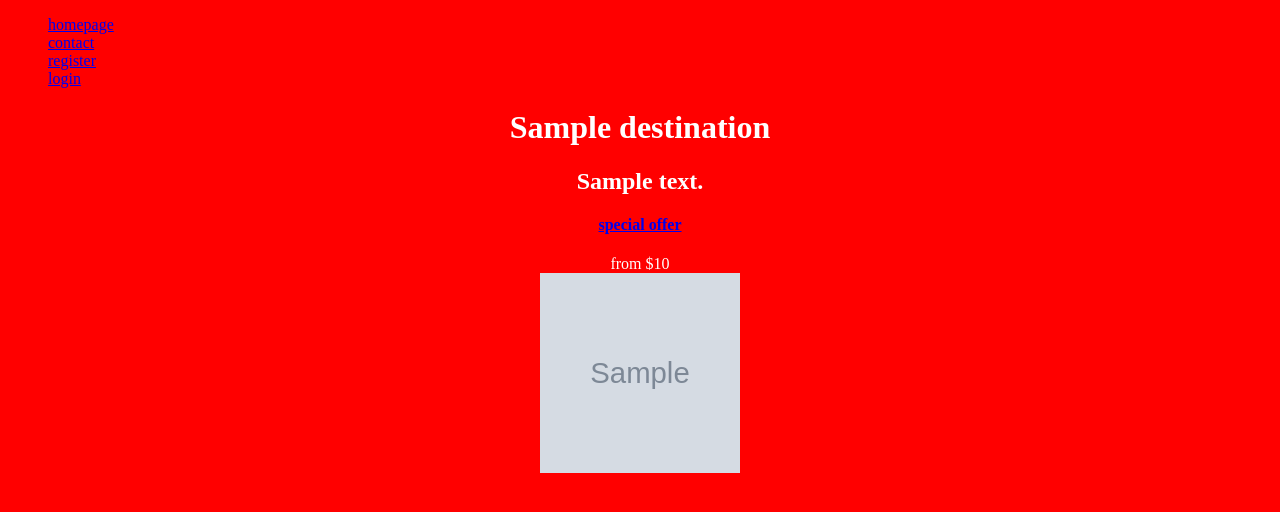
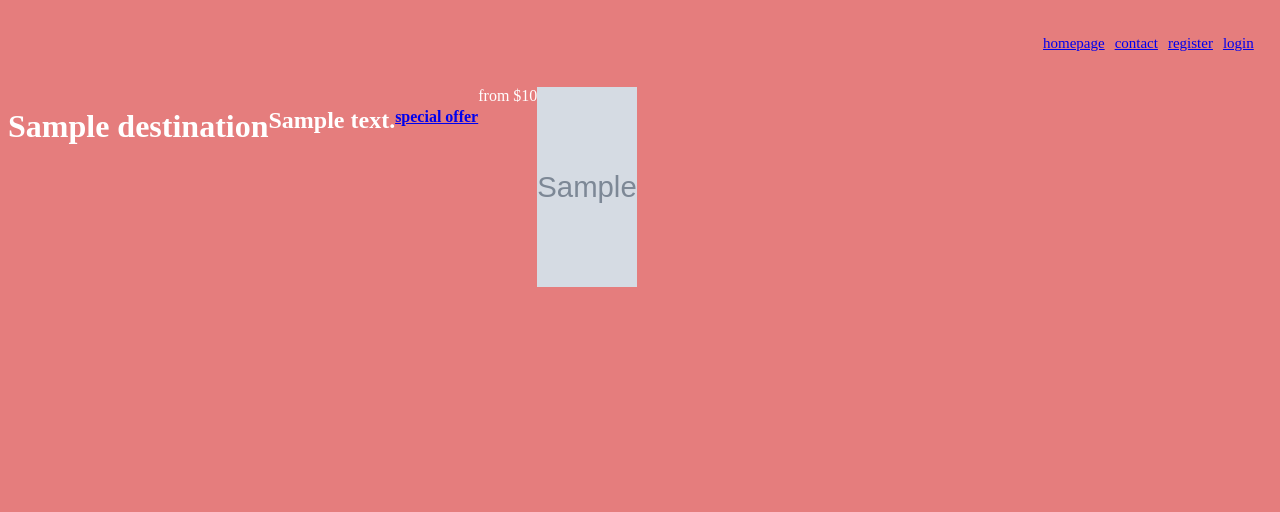
Before and after one commit to olacash5/Django-project, a Django app: page / in a window 1280 px wide. Shown: the top 512 px of the page. Run offline with Django 4.2, Linux system fonts and the light colour scheme; tables that the repository leaves empty hold one stand-in row (values such as "Sample post"); grey boxes marked "Sample" are stand-in pictures.

Commit message:
updating css

```diff
--- a/tinuke/static/css/gbogs.css
+++ b/tinuke/static/css/gbogs.css
@@ -1,20 +1,34 @@
 body{
-    background-color: red;
+    background-color: rgba(219, 76, 76, 0.722);
     color: #fff;
-    text-align: center;
+    /*text-align: center;*/
 }
-
+.homepage{
+    display: flex;
+    flex-wrap: wrap;
+}
 .boom{
-    width: 200px;
+    width: 100px;
     height: 200px;
 }
 
+ul{
+    display: flex;
+    color: #fff;
+	margin: 10px;
+    padding: 20px;
+	list-style-type: none;
+    font-size: 15px;
+}
 li{
-    display: flex;
+    position: relative;
+    left: 1000px;
+    margin: 5px;
+    text-decoration: none;
     color: #fff;
 }
 .fola{
-    background-color: red;
+    background-color: rgba(74, 216, 213, 0.686);
     color: #fff;
 }
 .fola1{
@@ -24,17 +38,22 @@ li{
 input{
     position: relative;
     top: 100px;
-    height: 38px;
+    height: 45px;
     width: 280px;
     padding: 10px;
     margin: 7px;
-    border-radius: 10px;
+    border-radius: 25px;
     border: none;
 }
 #one{
     text-align: center;
+    background-color: red;
+}
+.forgot{
+    position: relative;
+    top: 250px;
 }
 .register{
-    background-color: red;
+    background-color: rgba(93, 195, 127, 0.644);
     color: #fff;
 }
--- a/zikky/templates/homepage.html
+++ b/zikky/templates/homepage.html
@@ -25,7 +25,7 @@
         <li><a href="accounts/login">login</a></li>
         {% endif %}
     </ul>
-
+    <div class="homepage">
         {% for dest in dests %}
 
         <h1>{{dest.name}}</h1>
@@ -41,6 +41,6 @@
         {% endfor %}
 
         {% endblock %}
-
+    </div>
 </body>
 </html>
--- a/zikky/templates/login.html
+++ b/zikky/templates/login.html
@@ -21,7 +21,7 @@
         <h3>{{messages}}</h3>
         {% endfor %}
     </div>
-   <h4><a href="#">forgot password</a></h4>
+   <h4><a href="#" class="forgot">forgot password?</a></h4>
 
 </body>
 </html>
--- a/zikky/templates/register.html
+++ b/zikky/templates/register.html
@@ -17,7 +17,7 @@
         <input type="email" name="email" placeholder="Email"><br>
         <input type="password" name="password1" placeholder="Password"><br>
         <input type="password" name="password2" placeholder="Confirm Password"><br>
-        <input type="Submit">
+        <input type="Submit" id="one">
     </form>
     <div>
         {% for messages in messages %}
```
Lines whose indentation alone changed are shown as unchanged.
